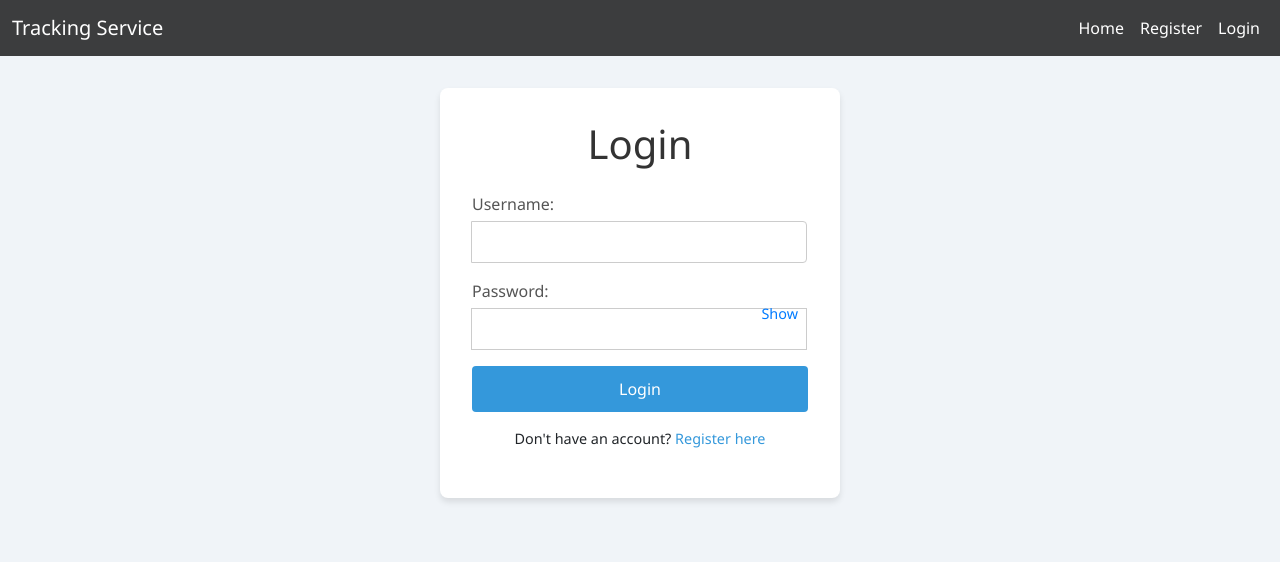
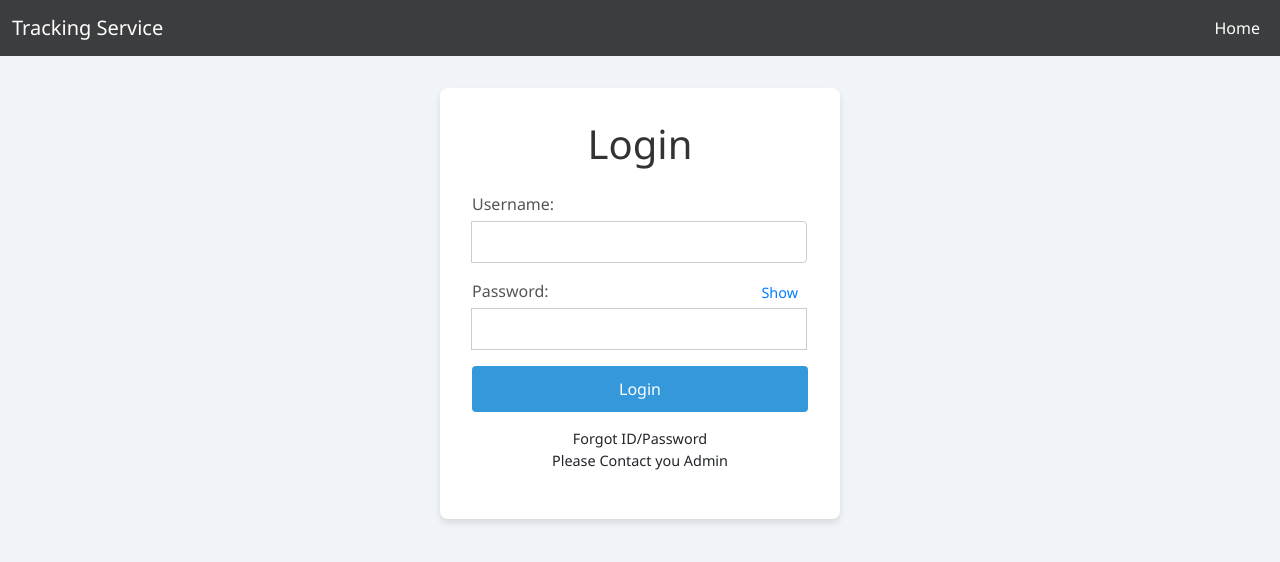
Before and after one commit to surendranp/web-tracking, a website: page public/login.html in a window 1280 px wide. Drawn offline with nearby package versions, Linux system fonts and the light colour scheme.

Commit message:
18/02/2025_12.58

```diff
--- a/public/login.html
+++ b/public/login.html
@@ -73,7 +73,7 @@
       position: absolute;
       top: 50%;
       right: 10px;
-      transform: translateY(-50%);
+      transform: translateY(-150%);
       background: none;
       border: none;
       cursor: pointer;
@@ -136,12 +136,12 @@
           <li class="nav-item">
             <a class="nav-link" href="/">Home</a>
           </li>
-          <li class="nav-item">
+          <!-- <li class="nav-item">
             <a class="nav-link" href="/auth/register">Register</a>
           </li>
           <li class="nav-item">
             <a class="nav-link" href="/auth/login">Login</a>
-          </li>
+          </li> -->
         </ul>
       </div>
     </div>
@@ -162,7 +162,14 @@
       </div>
       <button type="submit" class="submit-btn">Login</button>
     </form>
-    <p>Don't have an account? <a href="/auth/register">Register here</a></p>
+    <!-- <p>Don't have an account?
+      <a href="/auth/register">Register here</a>
+    </p> -->
+    <p>    Forgot ID/Password  <br>
+
+    Please Contact you Admin
+  </p>
+
   </div>
 
   <script>
```
Also changed, not shown: public/dashboard.html (+1 -1 lines), public/register.html (+1 -1 lines).
